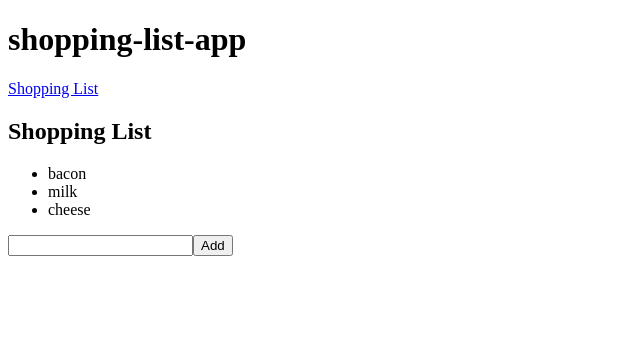
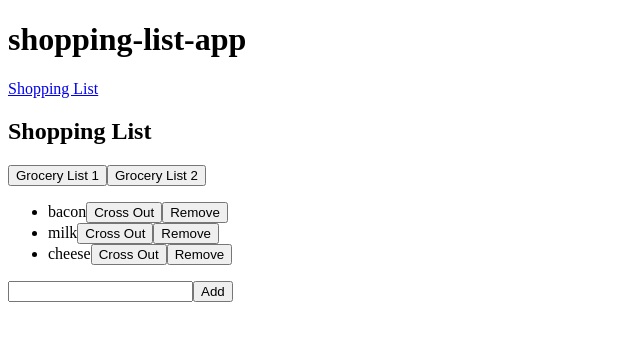
Before and after one commit to cdahmedeh/ShoppingListApp, an Angular app: page /shoppinglist in a window 1280 px wide. Shown: the top 340 px of the page, without its empty margins (0-640 px from the left). Built offline with nearby package versions, Linux system fonts and the light colour scheme.

Commit message:
Mock support for multiple shopping lists and beginning of support for managing items.

```diff
--- /dev/null
+++ b/src/app/mock-shoppinglist.2.ts
@@ -0,0 +1,7 @@
+import { Item } from './item';
+
+export const ITEMS2: Item[] = [
+    {name: 'food'},
+    {name: 'pizza'},
+    {name: 'cheese'}
+]
--- a/src/app/mock-shoppinglist.ts
+++ b/src/app/mock-shoppinglist.ts
@@ -1,7 +1,7 @@
 import { Item } from './item';
 
 export const ITEMS: Item[] = [
-    {id: 1, name: 'bacon'},
-    {id: 2, name: 'milk'},
-    {id: 3, name: 'cheese'}
+    {name: 'bacon'},
+    {name: 'milk'},
+    {name: 'cheese'}
 ]
--- a/src/app/shoppinglist/shoppinglist.component.html
+++ b/src/app/shoppinglist/shoppinglist.component.html
@@ -1,8 +1,13 @@
 <h2>Shopping List</h2>
+
+<button (click)="switchGroceryList(1)">Grocery List 1</button>
+<button (click)="switchGroceryList(2)">Grocery List 2</button>
 
 <ul>
   <li *ngFor='let item of items'>
     <span>{{item.name}}</span>
+    <button>Cross Out</button>
+    <button>Remove</button>
   </li>
 </ul>
 
--- a/src/app/shoppinglist/shoppinglist.component.ts
+++ b/src/app/shoppinglist/shoppinglist.component.ts
@@ -1,6 +1,7 @@
 import { Component, OnInit } from '@angular/core';
 import { Item } from '../item';
 import { ITEMS } from '../mock-shoppinglist';
+import { ITEMS2 } from '../mock-shoppinglist.2';
 
 @Component({
   selector: 'app-shoppinglist',
@@ -9,6 +10,8 @@ import { ITEMS } from '../mock-shoppinglist';
 })
 
 export class ShoppinglistComponent implements OnInit {
+  grocery_lists = [1, 2];
+
   items = ITEMS;
 
   constructor() { }
@@ -23,4 +26,12 @@ export class ShoppinglistComponent implements OnInit {
     }
   }
 
+  switchGroceryList(id: number) {
+    if (id == 1) {
+      this.items = ITEMS;
+    } else if (id == 2) {
+      this.items = ITEMS2;
+    }
+  }
+
 }
```
